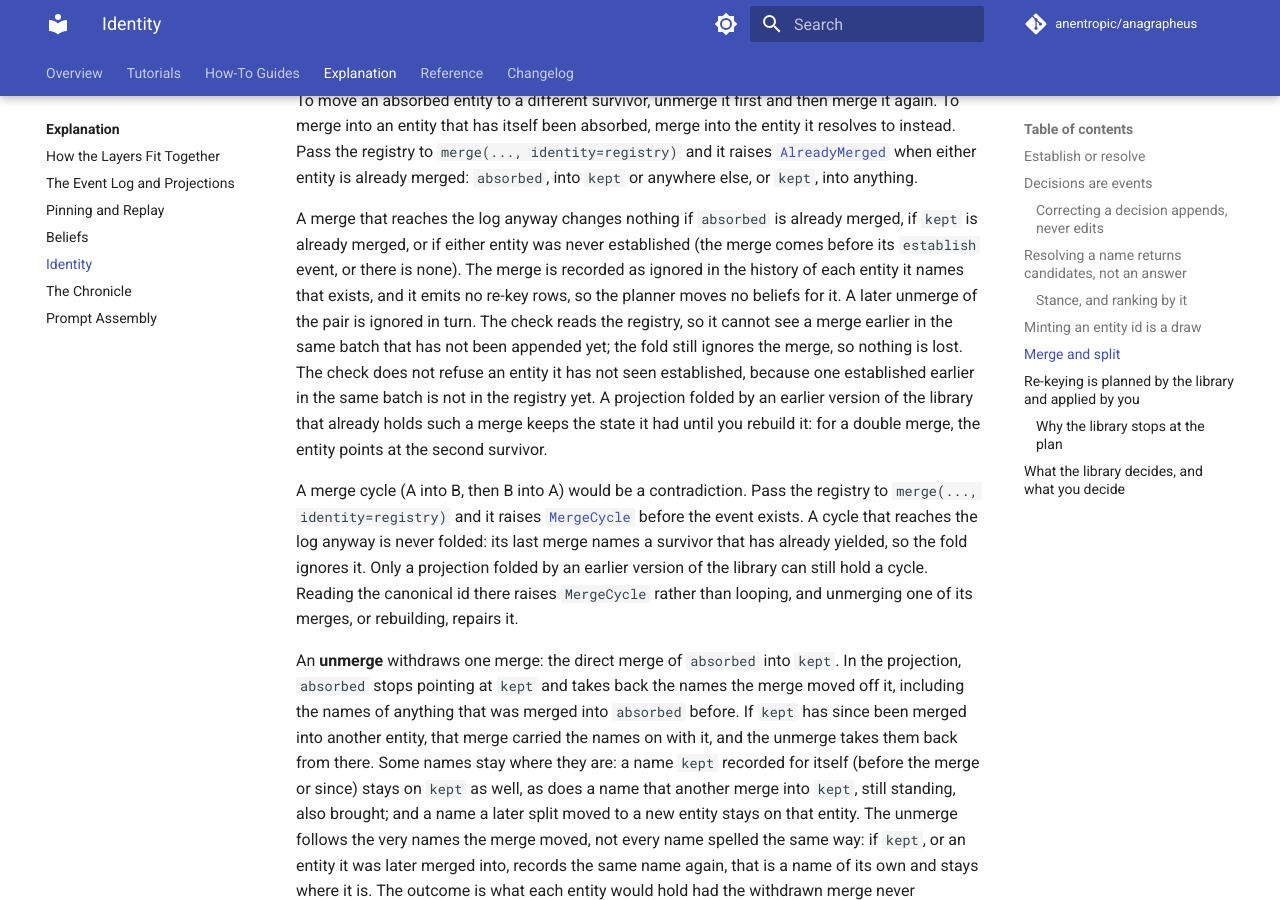
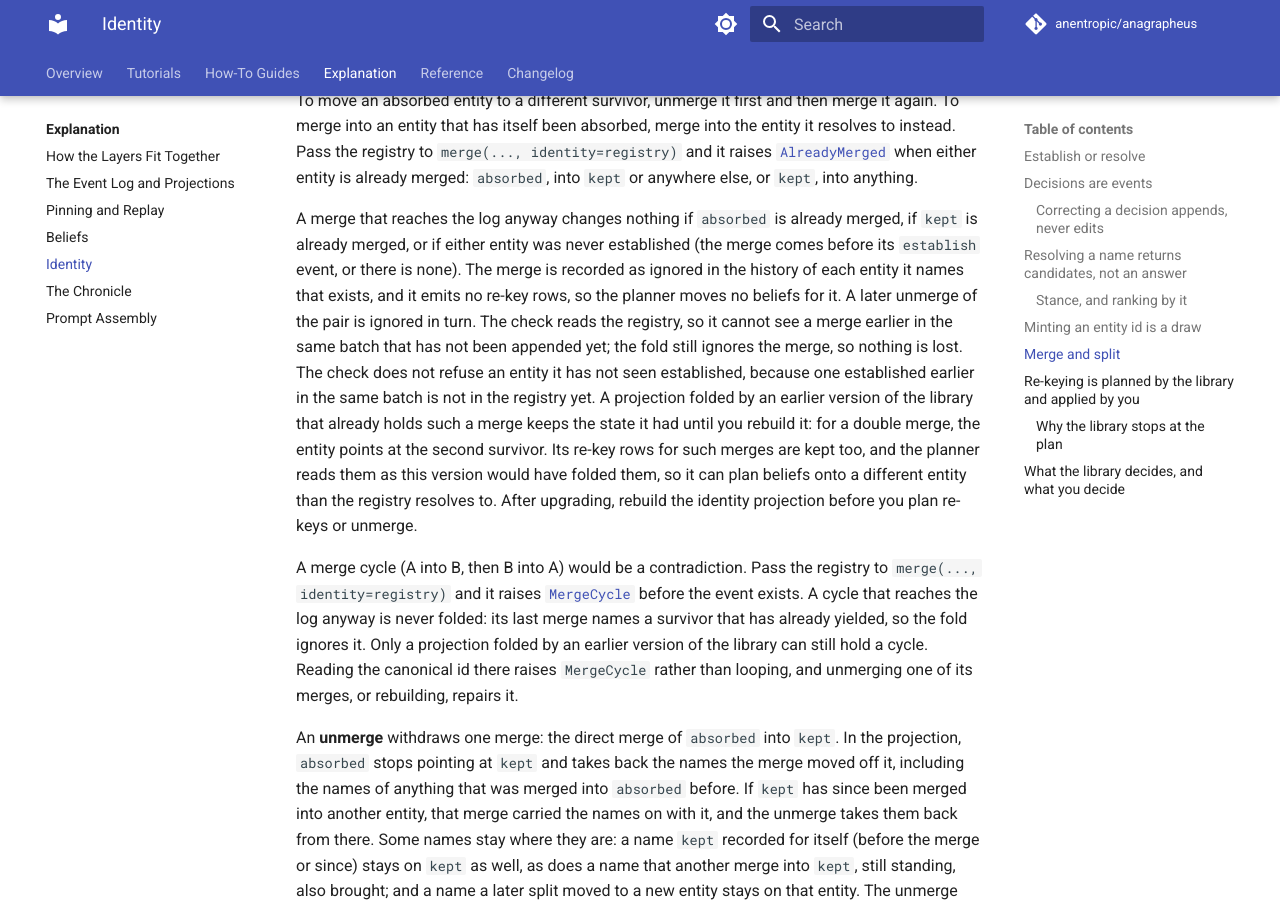
Before and after one commit to anentropic/anagrapheus, an MkDocs documentation site: the page built from docs/src/explanation/identity.md, in a window 1280 px wide and 900 px high, scrolled down 3568 px. Built offline with MkDocs 1.6.1 and Material for MkDocs 9.7.7, drawn with Linux system fonts in a browser that asks for light colours; comment, search, counter and statistics services are not loaded.

Commit message:
Say to rebuild the identity projection after upgrading, before planning re-keys
Co-Authored-By: Claude Opus 5.5 (1M context) <noreply@anthropic.com>
Claude-Session: https://claude.ai/code/session_013p9Ynd6bw3kC99X8JQGKb3

```diff
--- a/docs/src/explanation/identity.md
+++ b/docs/src/explanation/identity.md
@@ -76,7 +76,7 @@ A **merge** says two ids name one referent. In the projection, the absorbed enti
 
 An entity yields to one survivor at a time, and only an entity that has not yielded can be a survivor. To move an absorbed entity to a different survivor, unmerge it first and then merge it again. To merge into an entity that has itself been absorbed, merge into the entity it resolves to instead. Pass the registry to `merge(..., identity=registry)` and it raises [`AlreadyMerged`][already-merged] when either entity is already merged: `absorbed`, into `kept` or anywhere else, or `kept`, into anything.
 
-A merge that reaches the log anyway changes nothing if `absorbed` is already merged, if `kept` is already merged, or if either entity was never established (the merge comes before its `establish` event, or there is none). The merge is recorded as ignored in the history of each entity it names that exists, and it emits no re-key rows, so the planner moves no beliefs for it. A later unmerge of the pair is ignored in turn. The check reads the registry, so it cannot see a merge earlier in the same batch that has not been appended yet; the fold still ignores the merge, so nothing is lost. The check does not refuse an entity it has not seen established, because one established earlier in the same batch is not in the registry yet. A projection folded by an earlier version of the library that already holds such a merge keeps the state it had until you rebuild it: for a double merge, the entity points at the second survivor.
+A merge that reaches the log anyway changes nothing if `absorbed` is already merged, if `kept` is already merged, or if either entity was never established (the merge comes before its `establish` event, or there is none). The merge is recorded as ignored in the history of each entity it names that exists, and it emits no re-key rows, so the planner moves no beliefs for it. A later unmerge of the pair is ignored in turn. The check reads the registry, so it cannot see a merge earlier in the same batch that has not been appended yet; the fold still ignores the merge, so nothing is lost. The check does not refuse an entity it has not seen established, because one established earlier in the same batch is not in the registry yet. A projection folded by an earlier version of the library that already holds such a merge keeps the state it had until you rebuild it: for a double merge, the entity points at the second survivor. Its re-key rows for such merges are kept too, and the planner reads them as this version would have folded them, so it can plan beliefs onto a different entity than the registry resolves to. After upgrading, rebuild the identity projection before you plan re-keys or unmerge.
 
 A merge cycle (A into B, then B into A) would be a contradiction. Pass the registry to `merge(..., identity=registry)` and it raises [`MergeCycle`][merge-cycle] before the event exists. A cycle that reaches the log anyway is never folded: its last merge names a survivor that has already yielded, so the fold ignores it. Only a projection folded by an earlier version of the library can still hold a cycle. Reading the canonical id there raises `MergeCycle` rather than looping, and unmerging one of its merges, or rebuilding, repairs it.
 
```
